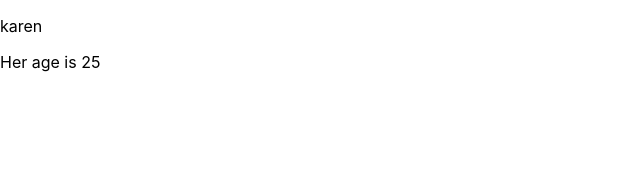
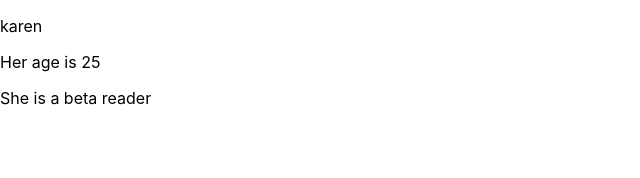
Before and after one commit to kpostupac/beta-read, a React (Create React App) app: page / in a window 1280 px wide. Shown: the top 178 px of the page, without its empty margins (0-640 px from the left). Built offline with nearby package versions, Linux system fonts and the light colour scheme.

Commit message:
Add another Author component

```diff
--- a/src/Author.js
+++ b/src/Author.js
@@ -22,6 +22,7 @@ class Author extends React.Component {
       <div>
         <p>{this.state.name}</p>
         <p>Her age is {this.props.age}</p>
+        <p>She is a {this.props.profession}</p>
       </div>
     );
   }
--- a/src/index.js
+++ b/src/index.js
@@ -7,7 +7,7 @@ import reportWebVitals from "./reportWebVitals";
 
 ReactDOM.render(
   <React.StrictMode>
-    <Author age="25" />
+    <Author age="25" profession="beta reader" />
   </React.StrictMode>,
   document.getElementById("root")
 );
```
Also changed, not shown: 1 other file (tests, documents, lock files or other folders).
